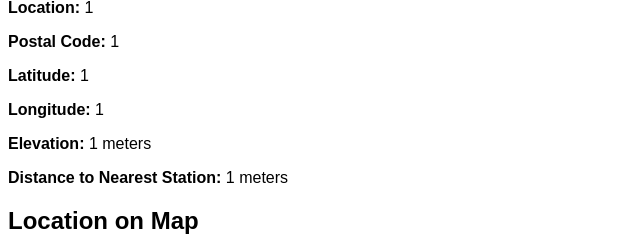
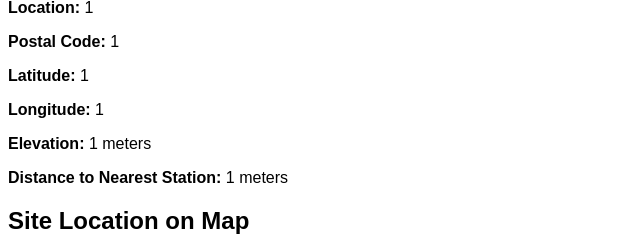
Before and after one commit to NathanPaceydev/Virtual-Power-Plant, a Flask app: page /location in a window 1280 px wide. Shown: the part 135-387 px from the top of the page, without its empty margins (0-640 px from the left). Run offline with Flask 3, Linux system fonts and the light colour scheme; the visitor is signed in with stand-in values (Sample User, id 1).

```diff
--- a/flask app/templates/location.html
+++ b/flask app/templates/location.html
@@ -12,7 +12,7 @@
     <p><strong>Distance to Nearest Station:</strong> {{ distance }} meters</p>
 
     {% if latitude and longitude %}
-    <h2>Location on Map</h2>
+    <h2>Site Location on Map</h2>
     <!-- Replace 'YOUR_API_KEY' with your actual Google Maps API key -->
     <iframe
         width="600"
```
